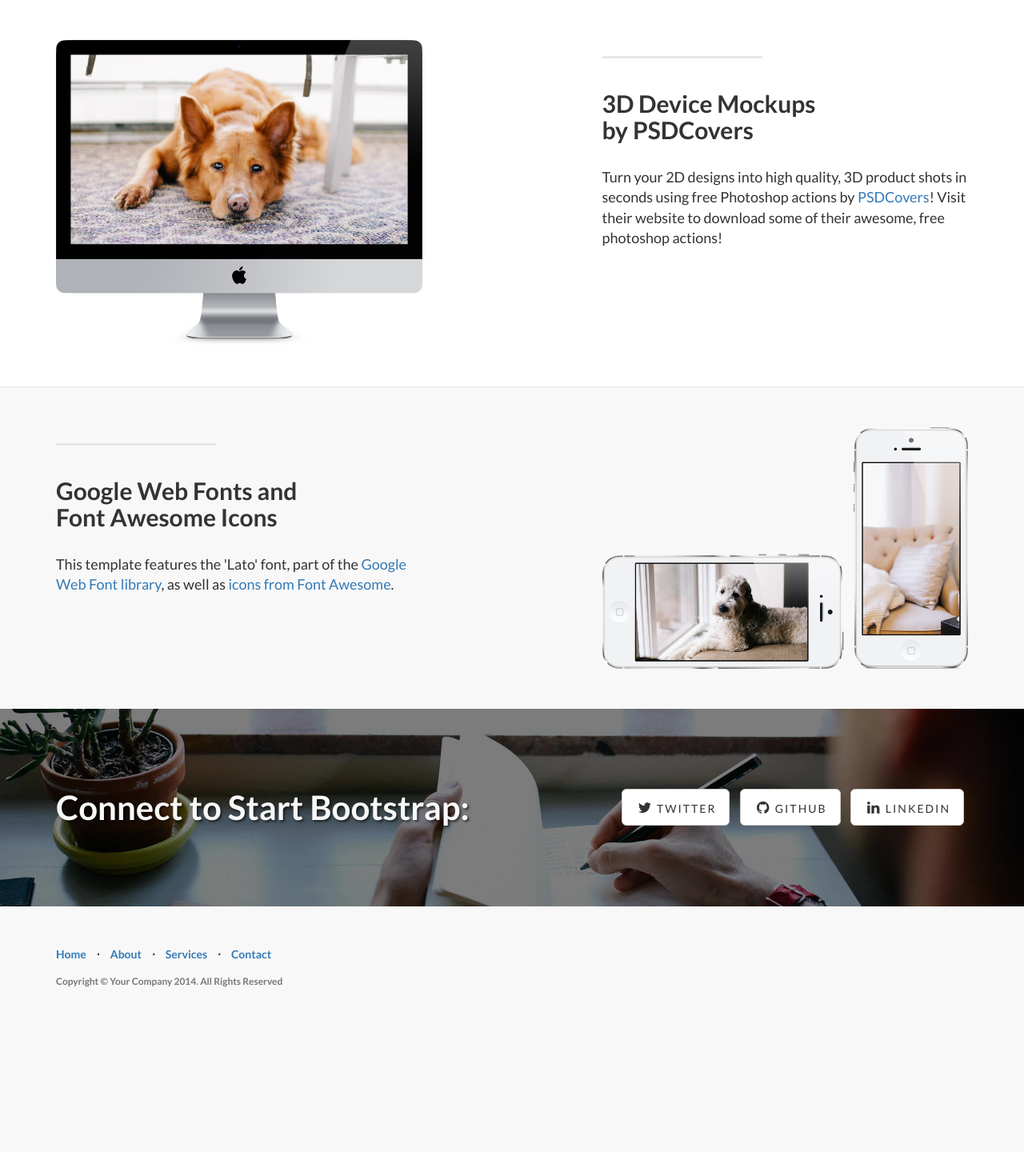
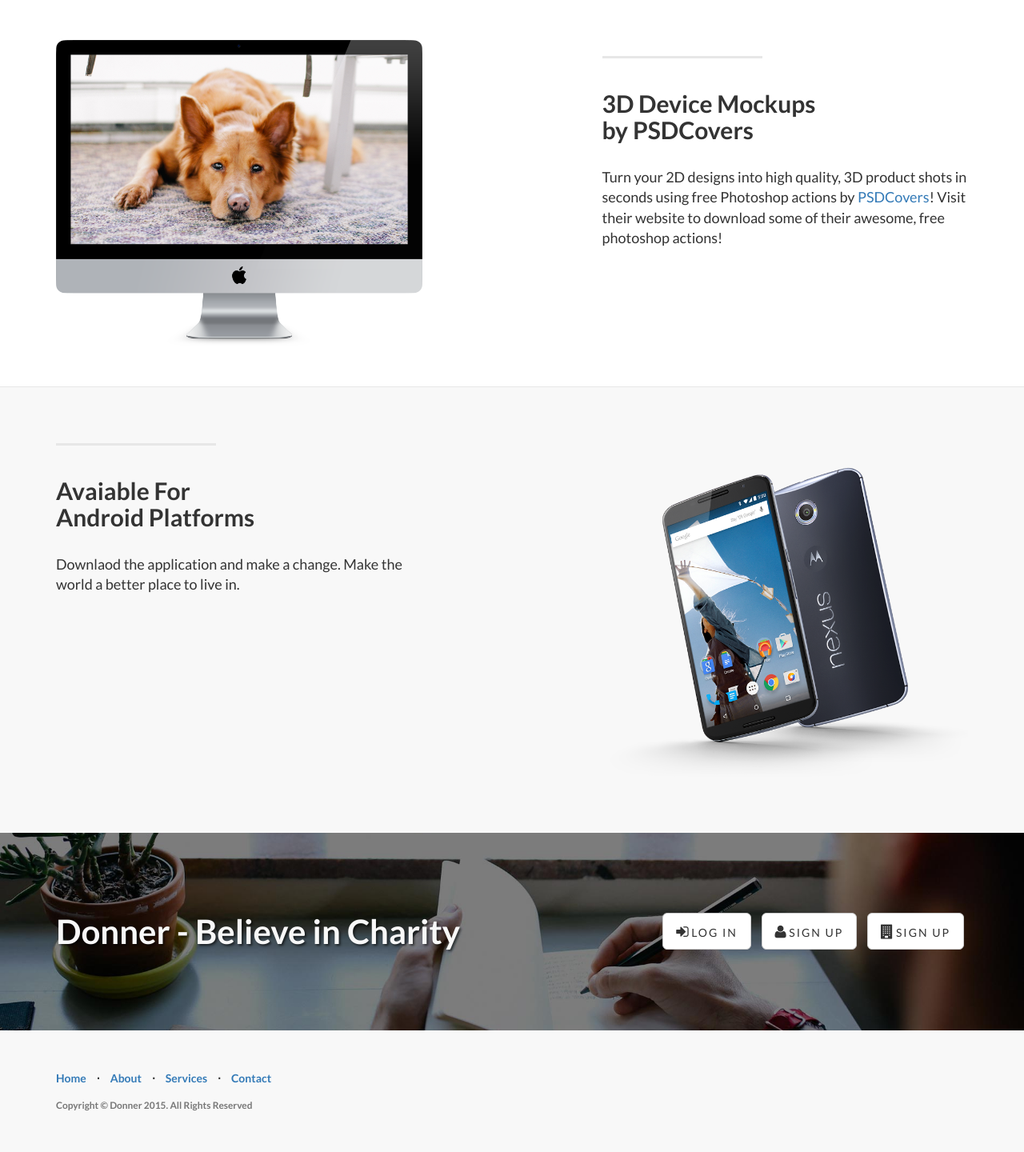
Before and after one commit to jayyeff/CPCoM, a Python web app: template donner/templates/index.html in a window 1280 px wide. Shown: the part 1232-2672 px from the top of the page at 80% size. Before the commit the page ends 2466 px from the top, so only its background shows below. Run offline with Jinja, Linux system fonts and the light colour scheme; the template is opened without the code that fills it, so the values that code supplies are empty; some libraries are stand-ins or nearby versions.

Commit message:
Images replaced for android

```diff
--- a/donner/templates/index.html
+++ b/donner/templates/index.html
@@ -151,11 +151,11 @@
                 <div class="col-lg-5 col-sm-6">
                     <hr class="section-heading-spacer">
                     <div class="clearfix"></div>
-                    <h2 class="section-heading">Google Web Fonts and<br>Font Awesome Icons</h2>
-                    <p class="lead">This template features the 'Lato' font, part of the <a target="_blank" href="http://www.google.com/fonts">Google Web Font library</a>, as well as <a target="_blank" href="http://fontawesome.io">icons from Font Awesome</a>.</p>
+                    <h2 class="section-heading">Avaiable For<br>Android Platforms</h2>
+                    <p class="lead"> Downlaod the application and make a change. Make the world a better place to live in.</p>
                 </div>
                 <div class="col-lg-5 col-lg-offset-2 col-sm-6">
-                    <img class="img-responsive" src="img/phones.png" alt="">
+                    <img class="img-responsive" src="img/phone_and.png" alt="">
                 </div>
             </div>
 
@@ -172,18 +172,18 @@
 
             <div class="row">
                 <div class="col-lg-6">
-                    <h2>Connect to Start Bootstrap:</h2>
+                    <h2>Donner - Believe in Charity</h2>
                 </div>
                 <div class="col-lg-6">
                     <ul class="list-inline banner-social-buttons">
 						  	<li>
-                            <a href="https://twitter.com/SBootstrap" class="btn btn-default btn-lg"><i class="fa fa-twitter fa-fw"></i> <span class="network-name">Twitter</span></a>
+                                <a href="#" class="btn btn-default btn-lg"><i class="fa fa-sign-in"></i> <span class="network-name">Log In</span></a>
                             </li>
                             <li>
-                            <a href="https://github.com/IronSummitMedia/startbootstrap" class="btn btn-default btn-lg"><i class="fa fa-github fa-fw"></i> <span class="network-name">Github</span></a>
+                                <a href="#" class="btn btn-default btn-lg"><i class="fa fa-user"></i> <span class="network-name">Sign Up <span></a>
                             </li>
                             <li>
-                            <a href="#" class="btn btn-default btn-lg"><i class="fa fa-linkedin fa-fw"></i> <span class="network-name">Linkedin</span></a>
+                                <a href="#" class="btn btn-default btn-lg"><i class="fa fa-building"></i> <span class="network-name">Sign Up </span></a>
                             </li>
                     </ul>
                 </div>
@@ -217,7 +217,7 @@
                             <a href="#contact">Contact</a>
                         </li>
                     </ul>
-                    <p class="copyright text-muted small">Copyright &copy; Your Company 2014. All Rights Reserved</p>
+                    <p class="copyright text-muted small">Copyright &copy; Donner 2015. All Rights Reserved</p>
                 </div>
             </div>
         </div>
```
Also changed, not shown: donner/img/phone_and.png (added). Lines whose indentation alone changed are shown as unchanged.
